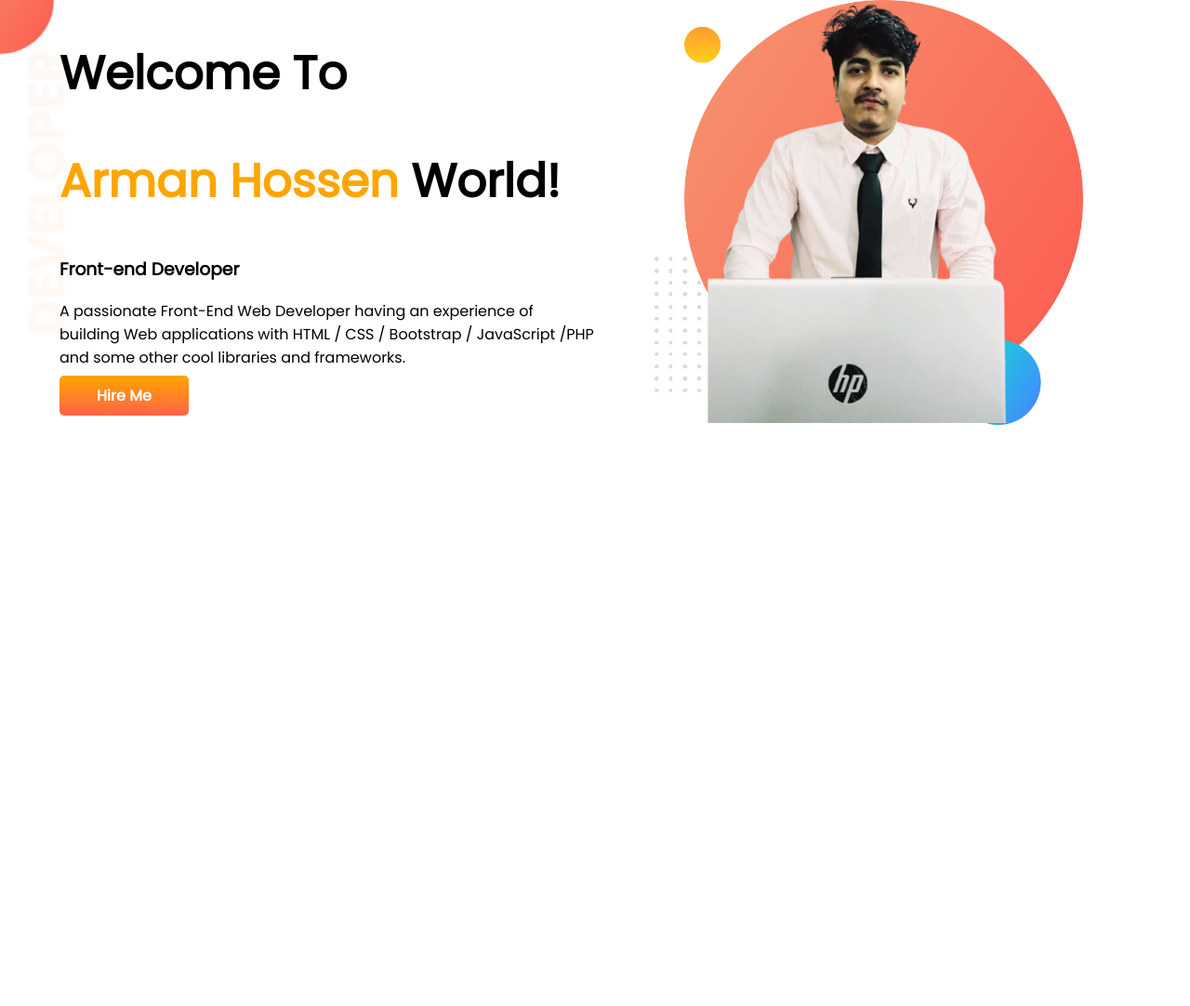
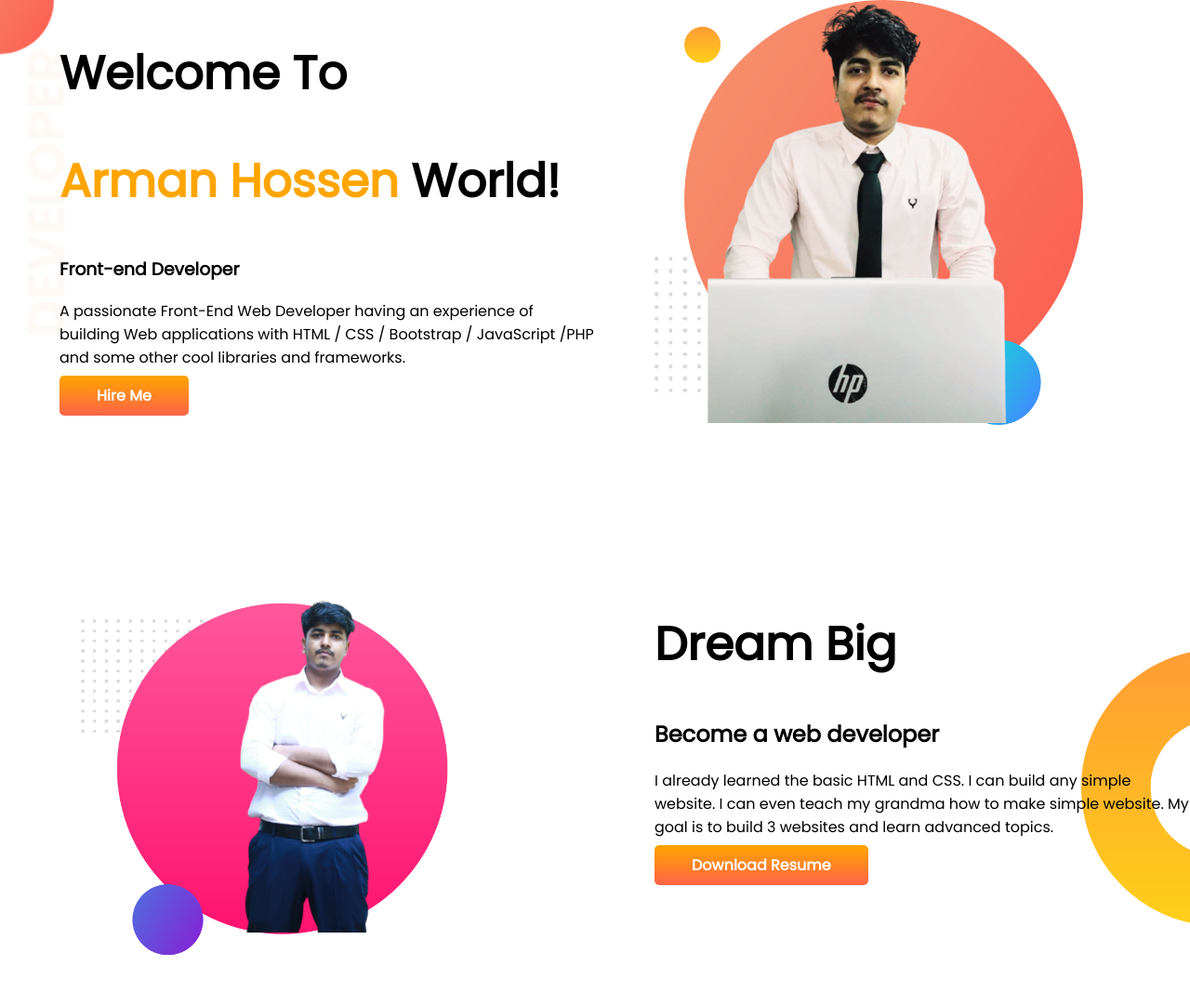
Before and after one commit to Arman-Hossen/developer-portfolio, a plain HTML site: page index.html in a window 1280 px wide. Shown: the whole page at 93% size. Before the commit the page ends 800 px from the top, so only its background shows below. Drawn offline with Linux system fonts and the light colour scheme.

Commit message:
Next commit

```diff
--- a/index.html
+++ b/index.html
@@ -23,5 +23,16 @@
             <img src="images/arman5.png" alt="">
         </div>
     </section>
+    <section class="dream-big">
+        <div class="half-width"><img src="images/arman4.png" alt=""></div>
+        <div class="half-width">
+            <h1>Dream Big</h1>
+            <h2>Become a web developer</h2>
+            <p>
+                I already learned the basic HTML and CSS. I can build any simple website. I can even teach my grandma how to make simple website. My goal is to build 3 websites and learn advanced topics.
+            </p>
+            <a class="link-button" href="https://www.linkedin.com/in/md-arman-hossen-9699b5227/" target="_blank">Download Resume</a>
+        </div>
+    </section>
 </body>
 </html>
--- a/style.css
+++ b/style.css
@@ -11,6 +11,7 @@ h1{
 }
 section{
     display: flex;
+    margin-bottom: 150px;
 }
 .half-width{
     width: 50%;
@@ -32,3 +33,9 @@ section{
     background-image: url(images/top-banner.png);
     background-repeat: no-repeat;
 }
+.dream-big{
+    background-image: url(images/dream-bg.png);
+    background-repeat: no-repeat;
+    background-position: right;
+
+}
```
